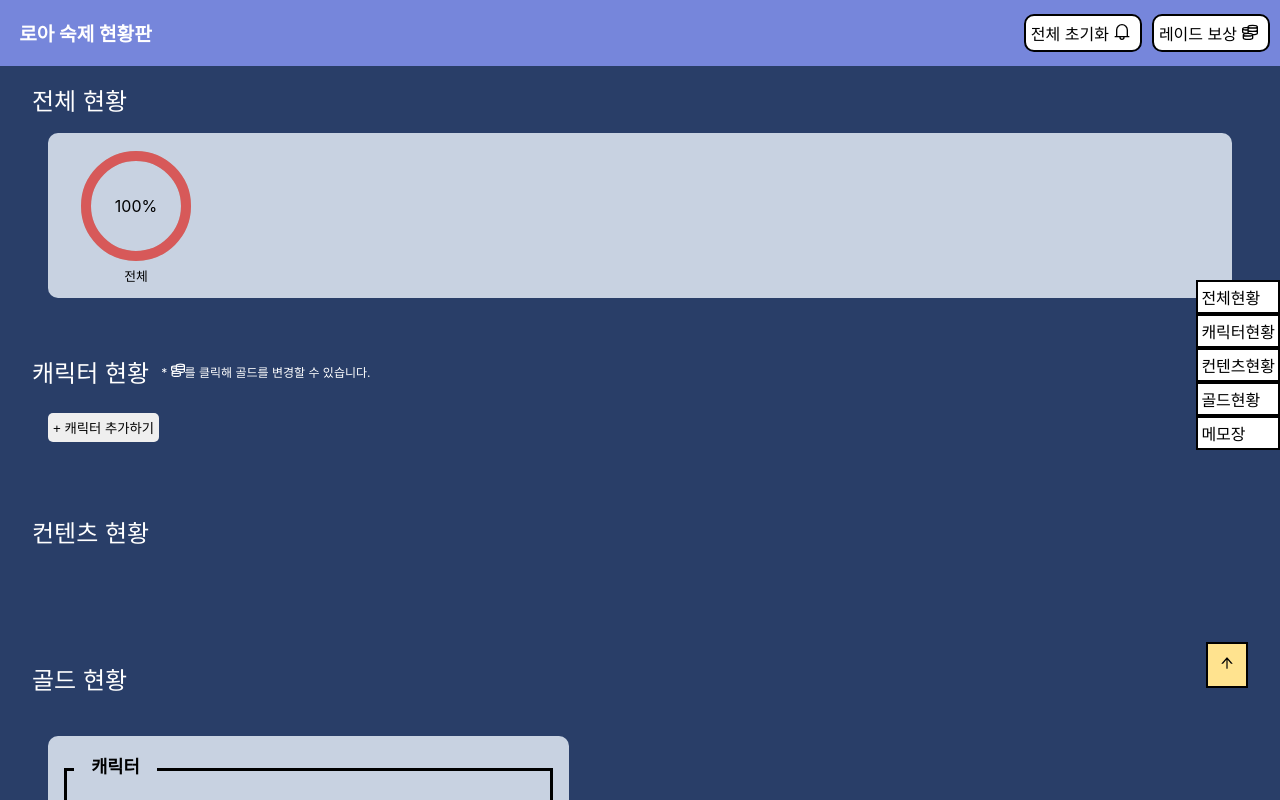
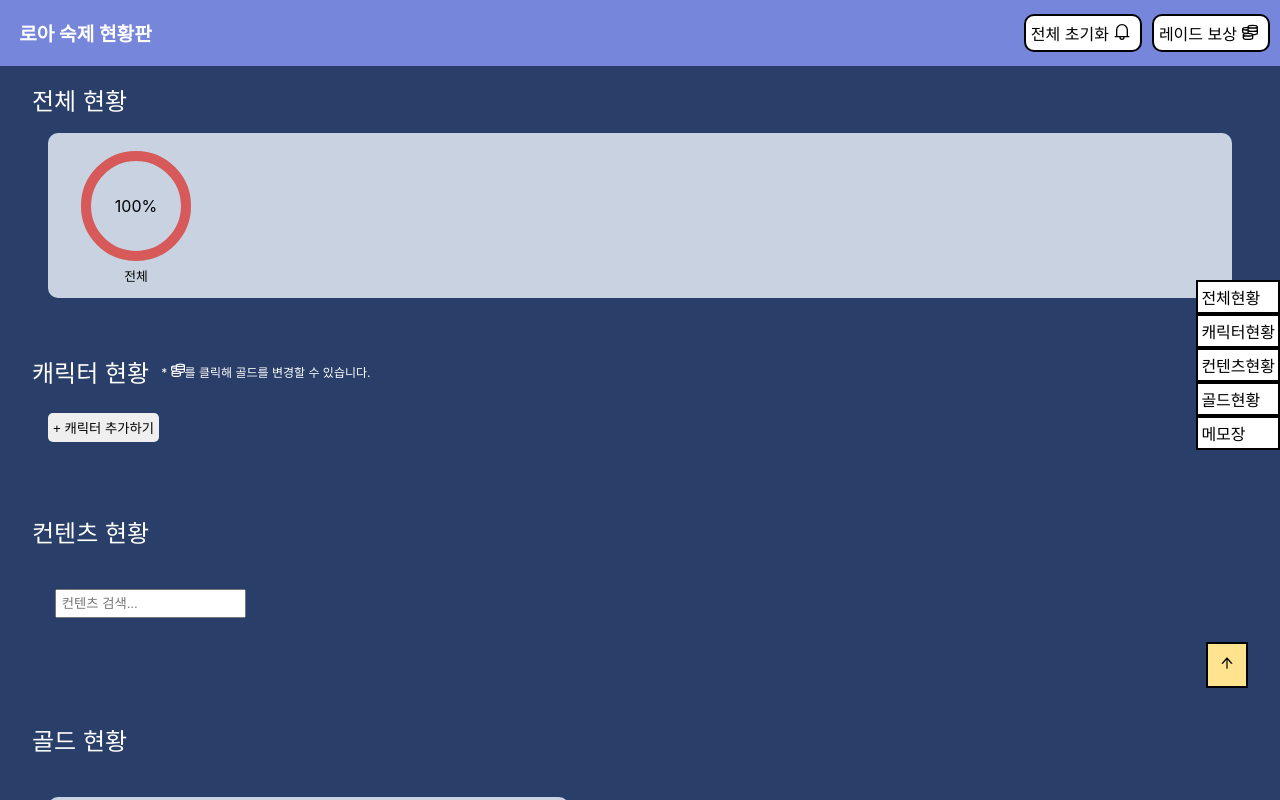
Before and after one commit to KimJaewon3/loa-homework-helper, a React (Create React App) app in the folder client/: page / in a window 1280 px wide. Shown: the top 800 px of the page. Built offline with nearby package versions, Linux system fonts and the light colour scheme.

Commit message:
feat: 컨텐츠 현황 컨텐츠 검색 기능 추가

```diff
--- a/client/src/components/contentsStatus.tsx
+++ b/client/src/components/contentsStatus.tsx
@@ -12,6 +12,12 @@ const ContentsStatusDiv = styled.div`
     font-size: 1.5em;
     color: white;
     margin-left: 0;
+  }
+  .contents-status-search-bar {
+    > input {
+      padding: 5px;
+      margin-left: 0.5em;
+    }
   }
   .contents-status-characters-container {
     border-radius: 10px;
@@ -67,6 +73,7 @@ type ContentsFilter = {
 const ContentsStatus = forwardRef<HTMLDivElement>(function ContentsStatus(props, ref) {
   const contents = useAppSelector(state => state.contentsReducer.contents);
   const [contentsFilter, setContentsFilter] = useState<ContentsFilter>();
+  const [searchInputValue, setSearchInputValue] = useState('');
 
   useEffect(() => {
     const filtered: ContentsFilter = [];
@@ -96,11 +103,19 @@ const ContentsStatus = forwardRef<HTMLDivElement>(function ContentsStatus(props,
     setContentsFilter(filtered);
   }, [contents]);
 
+  function handleSearchInput(e: React.ChangeEvent<HTMLInputElement>) {
+    setSearchInputValue(e.target.value);
+  }
+
   return (
     <ContentsStatusDiv ref={ref}>
       <span className='contents-status-title'>컨텐츠 현황</span>
+      <div className='contents-status-search-bar'>
+        <input placeholder='컨텐츠 검색...' onChange={e=>handleSearchInput(e)}></input>
+      </div>
       <div className='contents-status-characters-container'>
         {contentsFilter?.map((el, idx) => {
+          if (searchInputValue !== '' && !el.category.includes(searchInputValue)) return;
           return (
             <div key={idx} className='contents-status-characters-box'>
               <div className='contents-status-characters-title'>
```
